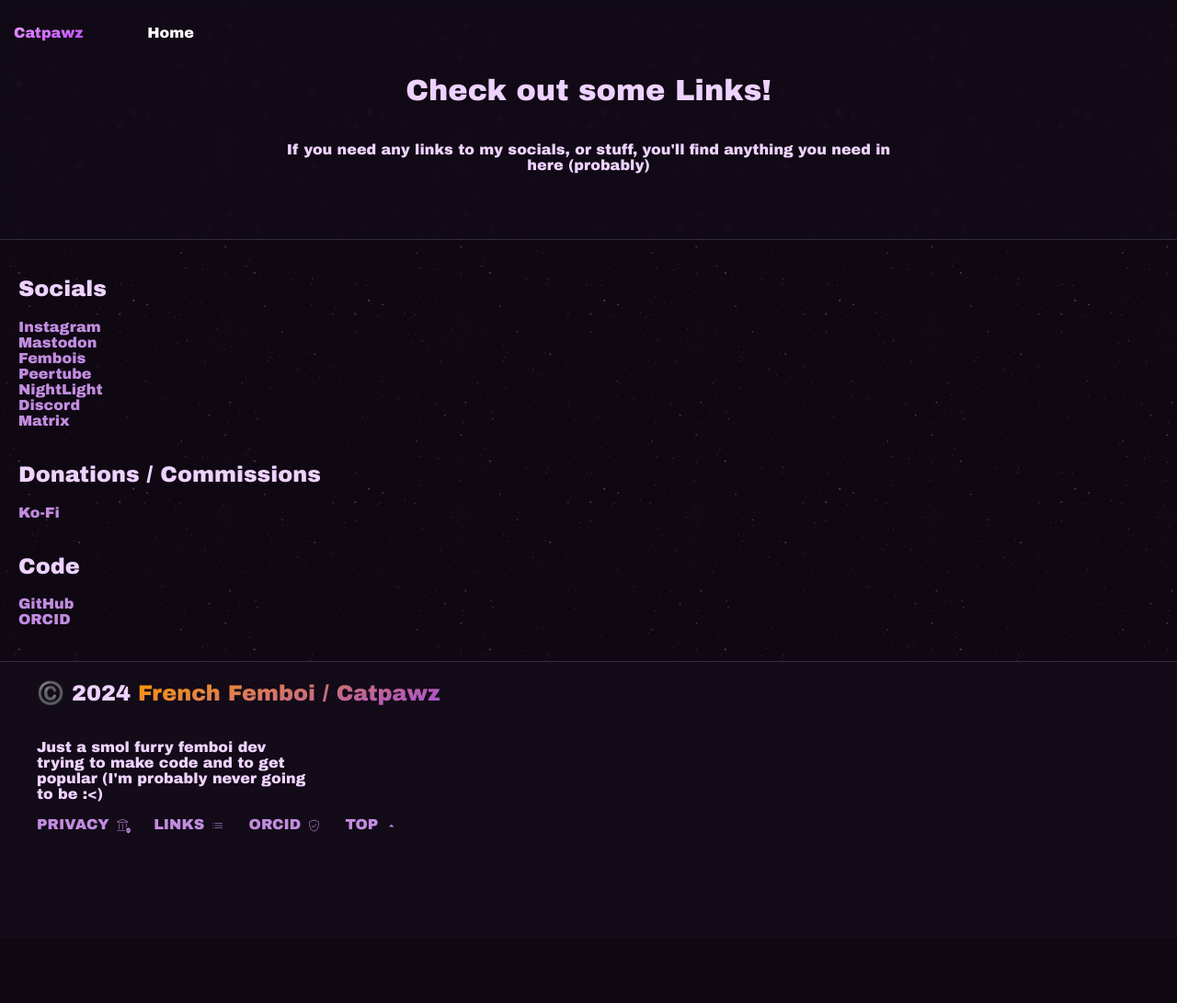
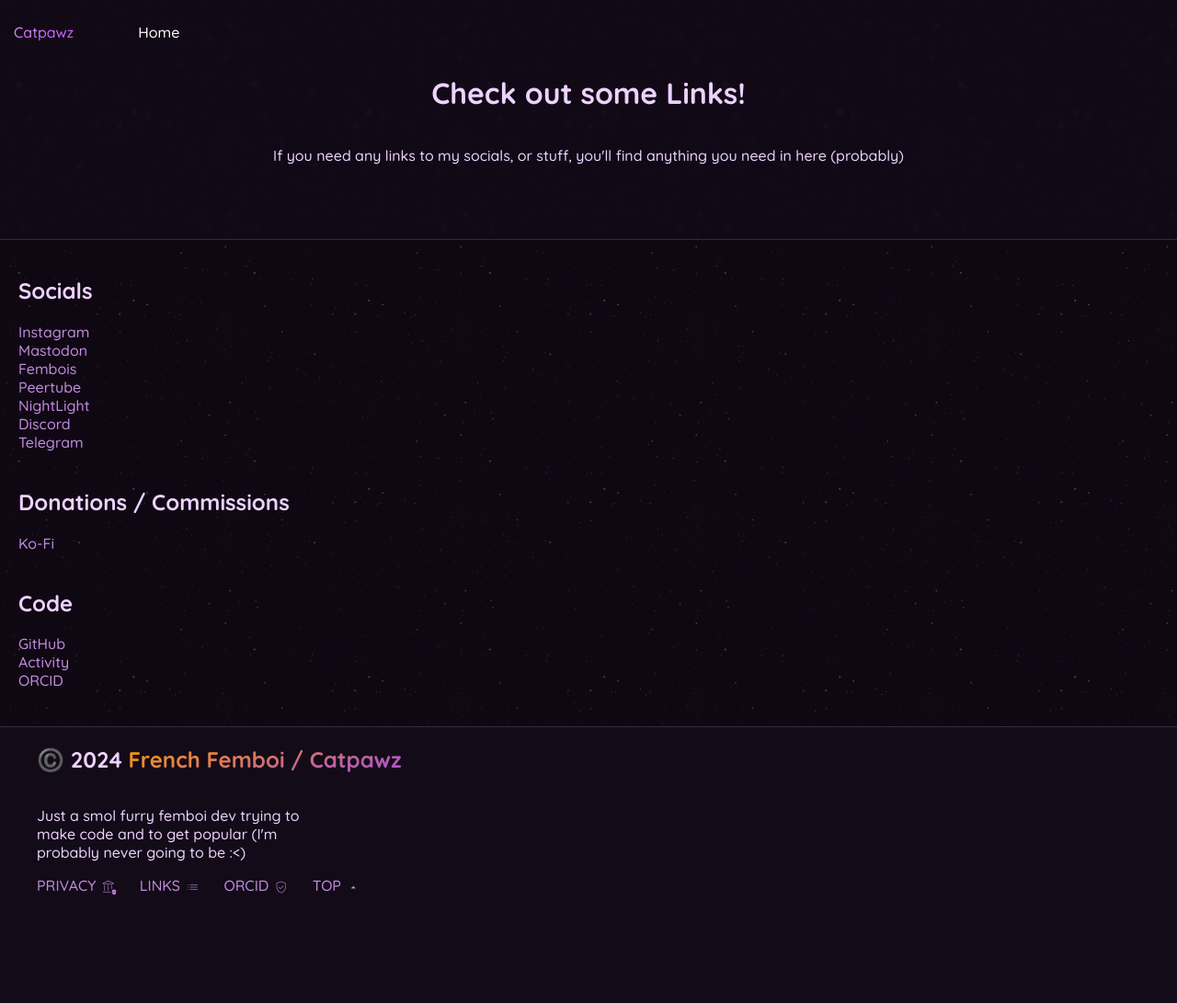
Before and after one commit to catpawzz/Landing-Page, a PHP site: page /links.html in a window 1280 px wide. Shown: the whole page at 92% size. Before the commit the page ends 907 px from the top, so only its background shows below. Run offline with PHP 8.4, Linux system fonts and the light colour scheme.

Commit message:
Updated some fonts and links

```diff
--- a/index.html
+++ b/index.html
@@ -96,7 +96,7 @@
             <div class="btn-nav focus-in-secondary">
                 <a href="mailto:cat@french-femboi.eu" class="btn-primary no-mobile">Email <span class="mt2 material-symbols-rounded">mail</span></a>
                 <a href="https://discord.com/users/852891077097947156" class="btn-primary">Discord <span class="mt2 material-symbols-rounded">forum</span></a>
-                <a href="https://matrix.to/#/@french_femboi:matrix.org" class="btn-primary">Matrix <span class="mt2 material-symbols-rounded">chat</span></a>
+                <a href="https://t.me/french_femboi" class="btn-primary">Telegram <span class="mt2 material-symbols-rounded">chat</span></a>
             </div>
         </div>
     </div>
--- a/links.html
+++ b/links.html
@@ -35,11 +35,11 @@
         <h2>Socials</h2>
         <a class="footer-link" target="_blank" href="https://www.instagram.com/french_femboii/">Instagram</a><br>
         <a class="footer-link" target="_blank" href="https://mastodon.social/@french_femboi">Mastodon</a><br>
-        <a class="footer-link" target="_blank" href="https://fembois.eu/@catpawz">Fembois</a><br>
+        <a class="footer-link" target="_blank" href="https://social.fembois.eu/@french_femboi">Fembois</a><br>
         <a class="footer-link" target="_blank" href="https://tube.fembois.eu/a/catpawz/video-channels">Peertube</a><br>
         <a class="footer-link" target="_blank" href="https://night-light.cz/u/catpawz">NightLight</a><br>
         <a class="footer-link" target="_blank" href="https://discord.com/users/852891077097947156">Discord</a><br>
-        <a class="footer-link" target="_blank" href="https://matrix.to/#/@french_femboi:matrix.org">Matrix</a><br>
+        <a class="footer-link" target="_blank" href="https://t.me/french_femboi">Telegram</a><br>
         <br>
 
         <h2>Donations / Commissions</h2>
@@ -47,6 +47,7 @@
 
         <h2>Code</h2>
         <a class="footer-link" target="_blank" href="https://github.com/french-femboi">GitHub</a><br>
+        <a class="footer-link" target="_blank" href="https://activity.french-femboi.eu">Activity</a><br>
         <a class="footer-link" target="_blank" href="https://orcid.org/0009-0005-3727-187X">ORCID</a><br>
         <br>
     </div>
--- a/style.css
+++ b/style.css
@@ -1,4 +1,5 @@
 @import url('https://fonts.googleapis.com/css2?family=Archivo+Black&display=swap');
+@import url('https://fonts.googleapis.com/css2?family=Quicksand:wght@300;400;500;600;700&display=swap');
 
 html {
     scroll-behavior: smooth;
@@ -10,7 +11,8 @@ body {
     background-color: #100914;
     background-image: url(assets/stars.png);
     background-size: 20%;
-    font-family: "Archivo black", monospace;
+    font-family: "Quicksand", monospace;
+    font-weight: 500 !important;
     color: #eed2ff;
     font-weight: 300;
 }
@@ -187,7 +189,7 @@ h3,
 h4,
 h5,
 h6 {
-    font-weight: 200;
+    font-weight: 700;
 }
 
 .btn-primary {
```
